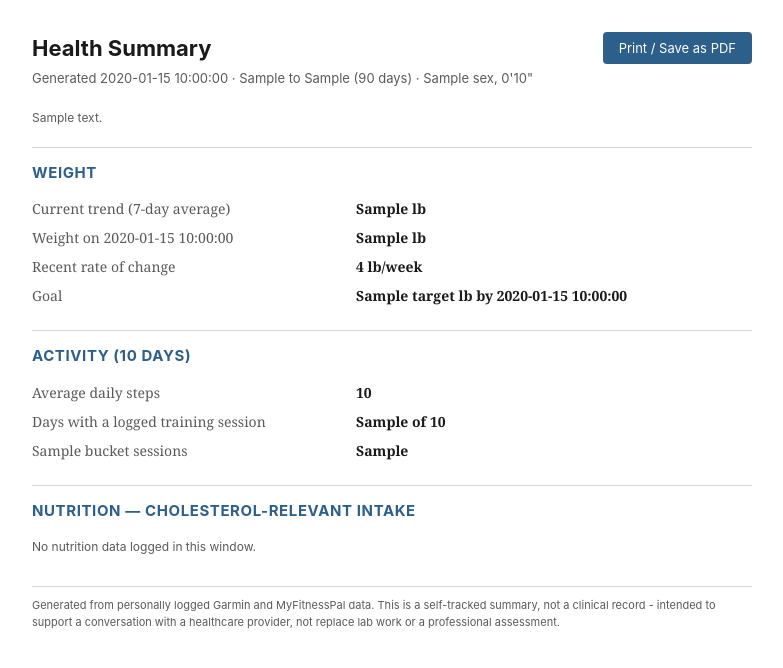
After one commit to javad-aman/Fijjness, a FastAPI app: template webapp/templates/summary.html in a window 1280 px wide. The commit adds this page. Shown: the top 668 px of the page, without its empty margins (248-1031 px from the left). Run offline with FastAPI, Linux system fonts and the light colour scheme; the template is opened without the code that fills it: most values are stand-ins (such as "Sample title", 1, 10 or a date in 2020); some libraries are stand-ins or nearby versions.

Commit message:
Add VO2max trend, weight reconciliation panel, and doctor-visit summary
Three coach/UX ideas picked from a brainstorm, each reusing data or
functions already in place rather than adding new sync sources:

- VO2max (running) trend on the Activity page - training_status.vo2max_running
  syncs from Garmin already but was never surfaced anywhere. Points are
  positioned by real date offset, not index, since Garmin only recalculates
  this every week or two - the gaps are real, not a regular cadence.

- "Weight, three ways" on Nutrition - the dashboard now computes weight
  three genuinely different ways (logged-weight EWMA trend, calorie-balance
  estimate, checkpoint projection) that lived on different pages with no
  cross-reference. Replaces the old standalone "Expected weight" card with
  one panel showing all three plus a note when the two live estimates
  diverge by more than 2 lb (usually a logging gap, not an error).

- Printable doctor-visit summary (GET /summary, linked from Nutrition) -
  weight trend, 90-day activity level, and specifically the
  cholesterol-relevant nutrients (saturated fat, cholesterol, fiber,
  sodium, sugar, potassium) vs. goal. Own standalone light/print template,
  not the app's dark theme - meant for the browser's own print-to-PDF, no
  new dependency.

Verified all three against real data before wiring in, confirmed
Today/Insights render byte-identical (git diff empty on both templates),
and both regression scripts still pass.

```diff
--- a/webapp/charts.py
+++ b/webapp/charts.py
@@ -963,3 +963,60 @@ def weight_and_calories_dual_svg(data: dict, width: int = 900, height: int = 260
 
     parts.append("</svg>")
     return "".join(parts)
+
+
+def vo2max_trend_svg(data: dict, width: int = 900, height: int = 160) -> str:
+    """VO2max (running) readings, positioned by real date offset (not
+    index) since Garmin only recalculates this every week or two of real
+    runs/hard cardio - the gaps between points are real and meaningful,
+    not a regular daily cadence like most other charts in this file."""
+    points = data["points"]
+    n = len(points)
+    if n == 0:
+        return f"<svg width='{width}' height='{height}'></svg>"
+
+    values = [p["vo2max_running"] for p in points]
+    lo, hi = min(values), max(values)
+    pad_val = (hi - lo) * 0.2 or 1
+    lo, hi = lo - pad_val, hi + pad_val
+
+    pad_left, pad_right, pad_top, pad_bottom = 8, 34, 16, 22
+    plot_w = width - pad_left - pad_right
+    plot_h = height - pad_top - pad_bottom
+
+    start_d = _date.fromisoformat(points[0]["date"])
+    end_d = _date.fromisoformat(points[-1]["date"])
+    total_days = max((end_d - start_d).days, 1)
+
+    def x_of(date_str: str) -> float:
+        d = _date.fromisoformat(date_str)
+        return pad_left + ((d - start_d).days / total_days) * plot_w
+
+    def y_of(v: float) -> float:
+        return pad_top + plot_h - ((v - lo) / (hi - lo)) * plot_h
+
+    parts = [f"<svg viewBox='0 0 {width} {height}' preserveAspectRatio='none' style='width:100%;height:100%;display:block'>"]
+    parts.append(f"<rect width='{width}' height='{height}' fill='{GROUND}'/>")
+
+    grid_step = max(round((hi - lo) / 3), 1)
+    g = (int(lo / grid_step) + 1) * grid_step
+    while g < hi:
+        gy = y_of(g)
+        parts.append(f"<line x1='{pad_left}' y1='{gy:.1f}' x2='{width - pad_right}' y2='{gy:.1f}' stroke='{LINE_SOFT}' stroke-width='1'/>")
+        parts.append(f"<text x='{width - pad_right + 8}' y='{gy + 4:.1f}' {FONT} font-size='10.5' fill='{DIM}'>{g}</text>")
+        g += grid_step
+
+    line_points = [(x_of(p["date"]), y_of(p["vo2max_running"])) for p in points]
+    if len(line_points) >= 2:
+        path = "M " + " L ".join(f"{x:.1f} {y:.1f}" for x, y in line_points)
+        parts.append(f"<path d='{path}' fill='none' stroke='{NEUTRAL}' stroke-width='1.5' opacity='0.8'/>")
+
+    for p, (x, y) in zip(points, line_points):
+        tip = _tip([_human_date(p["date"]), f"VO2max {p['vo2max_running']}"])
+        parts.append(f"<circle data-tip='{tip}' cx='{x:.1f}' cy='{y:.1f}' r='3' fill='{MUTED}'/>")
+
+    parts.append(f"<text x='{pad_left}' y='{height - 6}' {LABEL_FONT} font-size='9.5' fill='{DIM}'>{_esc(_human_date(points[0]['date']))}</text>")
+    parts.append(f"<text x='{pad_left + plot_w:.1f}' y='{height - 6}' {LABEL_FONT} font-size='9.5' fill='{DIM}' text-anchor='end'>{_esc(_human_date(points[-1]['date']))}</text>")
+
+    parts.append("</svg>")
+    return "".join(parts)
--- a/webapp/main.py
+++ b/webapp/main.py
@@ -410,12 +410,24 @@ def activity(request: Request):
         cycle_range = f"trailing {cycle_weeks} weeks"
         heatmap = analytics.calendar_heatmap_data(conn)
         avg_calories = analytics.avg_calories_per_session(conn)
+        vo2max = analytics.vo2max_trend(conn)
 
         activity_rows = db.fetch_all_dicts(
             conn,
             "SELECT date, activity_type, name, duration_min, calories FROM activities "
             "ORDER BY date DESC LIMIT 100",
         )
+
+        vo2max_module = {"state": vo2max["state"]}
+        if vo2max["state"] == "full":
+            vo2max_module.update({
+                "svg": charts.vo2max_trend_svg(vo2max),
+                "current": vo2max["current"],
+                "change": vo2max["change"],
+                "range_start": charts._human_date(vo2max["range_start"]),
+                "range_end": charts._human_date(vo2max["range_end"]),
+                "n_readings": vo2max["n_readings"],
+            })
 
         return templates.TemplateResponse(
             request,
@@ -432,6 +444,7 @@ def activity(request: Request):
                 "heatmap_month": heatmap["month"],
                 "avg_calories": avg_calories,
                 "activities": activity_rows,
+                "vo2max_module": vo2max_module,
             },
         )
     finally:
@@ -524,6 +537,7 @@ def nutrition(request: Request):
         catch_up = analytics.calorie_catch_up(conn, config.GOALS)
         advice_card = _advice_card(conn)
         expected_weight = analytics.expected_weight_from_calories(conn, config.GOALS)
+        weight_3way = analytics.weight_three_ways(conn, config.GOALS)
 
         daily = analytics.nutrition_daily_series(conn)
         meals = analytics.meal_breakdown(conn)
@@ -591,6 +605,7 @@ def nutrition(request: Request):
                 "train_rest_insufficient": train_rest_insufficient,
                 "advice_card": advice_card,
                 "expected_weight": expected_weight,
+                "weight_3way": weight_3way,
             },
         )
     finally:
@@ -605,3 +620,18 @@ def generate_nutrition_advice():
     finally:
         conn.close()
     return RedirectResponse(url="/nutrition", status_code=303)
+
+
+@app.get("/summary", response_class=HTMLResponse)
+def doctor_summary(request: Request):
+    """Printable doctor-visit summary - not part of the daily-use nav
+    (linked from the Nutrition page), own standalone light template (no
+    dark theme, no nav) since it's meant to be printed or saved as PDF via
+    the browser's own print dialog, not the app's own dark instrument-
+    panel look."""
+    conn = db.get_connection()
+    try:
+        summary = analytics.doctor_visit_summary(conn, config.GOALS)
+        return templates.TemplateResponse(request, "summary.html", {"s": summary})
+    finally:
+        conn.close()
--- /dev/null
+++ b/webapp/templates/summary.html
@@ -0,0 +1,157 @@
+<!doctype html>
+<html lang="en">
+<head>
+  <meta charset="utf-8">
+  <meta name="viewport" content="width=device-width, initial-scale=1">
+  <title>Health Summary — {{ s.generated_date }}</title>
+  <style>
+    :root {
+      --ink: #1a1a1a;
+      --muted: #5a5a5a;
+      --line: #d6d6d6;
+      --accent: #2c5f8a;
+      --warn: #a05a00;
+    }
+    * { box-sizing: border-box; }
+    body {
+      margin: 0;
+      padding: 32px 40px;
+      background: #ffffff;
+      color: var(--ink);
+      font-family: Georgia, 'Times New Roman', serif;
+      font-size: 14px;
+      line-height: 1.5;
+      max-width: 800px;
+      margin: 0 auto;
+    }
+    h1 {
+      font-family: -apple-system, Segoe UI, sans-serif;
+      font-size: 22px;
+      margin: 0 0 4px;
+    }
+    .subtitle {
+      font-family: -apple-system, Segoe UI, sans-serif;
+      font-size: 13px;
+      color: var(--muted);
+      margin-bottom: 20px;
+    }
+    .print-btn {
+      font-family: -apple-system, Segoe UI, sans-serif;
+      font-size: 13px;
+      background: var(--accent);
+      color: #fff;
+      border: none;
+      border-radius: 4px;
+      padding: 8px 16px;
+      cursor: pointer;
+      float: right;
+    }
+    section {
+      border-top: 1px solid var(--line);
+      padding-top: 14px;
+      margin-top: 20px;
+    }
+    h2 {
+      font-family: -apple-system, Segoe UI, sans-serif;
+      font-size: 15px;
+      text-transform: uppercase;
+      letter-spacing: 0.04em;
+      color: var(--accent);
+      margin: 0 0 10px;
+    }
+    table { width: 100%; border-collapse: collapse; }
+    td { padding: 4px 8px 4px 0; vertical-align: top; }
+    td.label { color: var(--muted); width: 45%; }
+    td.value { font-weight: 600; }
+    .flag { color: var(--warn); font-weight: 600; }
+    .note {
+      font-family: -apple-system, Segoe UI, sans-serif;
+      font-size: 12px;
+      color: var(--muted);
+      margin-top: 16px;
+    }
+    .footer {
+      margin-top: 30px;
+      font-family: -apple-system, Segoe UI, sans-serif;
+      font-size: 11px;
+      color: var(--muted);
+      border-top: 1px solid var(--line);
+      padding-top: 10px;
+    }
+    @media print {
+      .print-btn { display: none; }
+      body { padding: 0; }
+    }
+  </style>
+</head>
+<body>
+  <button class="print-btn" onclick="window.print()">Print / Save as PDF</button>
+  <h1>Health Summary</h1>
+  <div class="subtitle">
+    Generated {{ s.generated_date }} · {{ s.range_start }} to {{ s.range_end }} (90 days) ·
+    {{ s.profile.sex | capitalize }}, {{ (s.profile.height_in // 12) | int }}'{{ s.profile.height_in % 12 }}"
+  </div>
+
+  {% if s.profile.health_notes %}
+  <p class="note">{{ s.profile.health_notes }}</p>
+  {% endif %}
+
+  <section>
+    <h2>Weight</h2>
+    <table>
+      <tr><td class="label">Current trend (7-day average)</td><td class="value">{{ s.weight.current_trend_lb }} lb</td></tr>
+      {% if s.weight.start_lb %}
+      <tr><td class="label">Weight on {{ s.weight.start_date }}</td><td class="value">{{ s.weight.start_lb }} lb</td></tr>
+      {% endif %}
+      {% if s.weight.rate_lb_per_week is not none %}
+      <tr><td class="label">Recent rate of change</td><td class="value">{{ s.weight.rate_lb_per_week }} lb/week</td></tr>
+      {% endif %}
+      {% if s.weight.checkpoint %}
+      <tr><td class="label">Goal</td><td class="value">{{ s.weight.checkpoint.target }} lb by {{ s.weight.checkpoint.date }}</td></tr>
+      {% endif %}
+    </table>
+  </section>
+
+  <section>
+    <h2>Activity ({{ s.activity.window_days }} days)</h2>
+    <table>
+      {% if s.activity.avg_daily_steps %}
+      <tr><td class="label">Average daily steps</td><td class="value">{{ "{:,}".format(s.activity.avg_daily_steps) }}</td></tr>
+      {% endif %}
+      <tr><td class="label">Days with a logged training session</td><td class="value">{{ s.activity.training_days }} of {{ s.activity.window_days }}</td></tr>
+      {% for bucket, n in s.activity.sessions_by_bucket.items() %}
+      <tr><td class="label">{{ bucket | capitalize }} sessions</td><td class="value">{{ n }}</td></tr>
+      {% endfor %}
+    </table>
+  </section>
+
+  <section>
+    <h2>Nutrition — cholesterol-relevant intake</h2>
+    {% if s.nutrition.state != 'full' %}
+    <p class="note">No nutrition data logged in this window.</p>
+    {% else %}
+    <p class="note" style="margin-bottom: 10px;">
+      Averaged over {{ s.nutrition.n_days_logged }} logged days ({{ s.nutrition.window_label }}) ·
+      {{ "{:,}".format(s.nutrition.calories_avg) }} cal/day average
+    </p>
+    <table>
+      {% for n in s.nutrition.nutrients %}
+      <tr>
+        <td class="label">{{ n.label }} (daily average)</td>
+        <td class="value {{ 'flag' if n.status in ('over', 'under') else '' }}">
+          {{ n.value }}{{ n.unit }} <span style="font-weight: 400; color: var(--muted);">({{ '≥' if n.direction == 'min' else '≤' }} {{ n.goal }}{{ n.unit }} goal)</span>
+        </td>
+      </tr>
+      {% endfor %}
+    </table>
+    {% endif %}
+  </section>
+
+  <div class="footer">
+    Generated from personally logged Garmin and MyFitnessPal data. This is a
+    self-tracked summary, not a clinical record - intended to support a
+    conversation with a healthcare provider, not replace lab work or a
+    professional assessment.
+  </div>
+</body>
+</html>
```
Also changed, not shown: garmin_tracker/analytics.py (+134 -0 lines), webapp/templates/activity.html (+17 -1 lines), webapp/templates/nutrition.html (+45 -22 lines).
